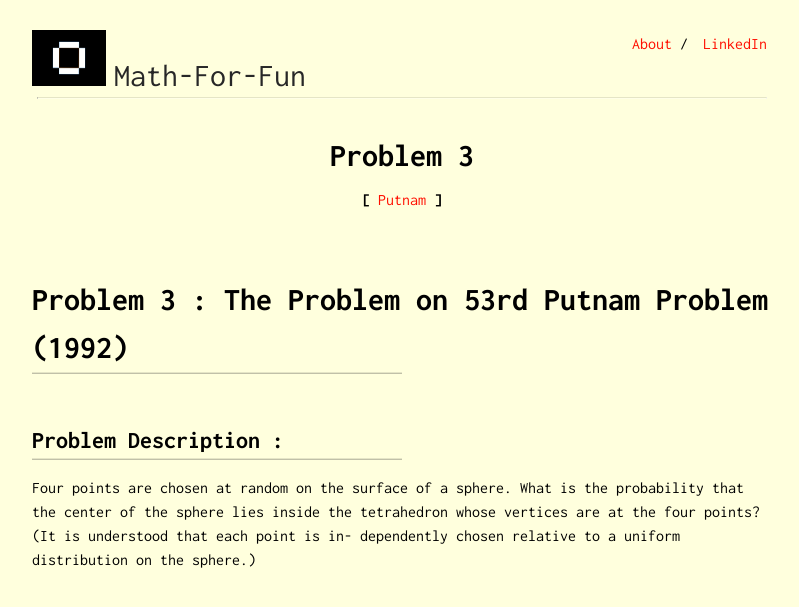
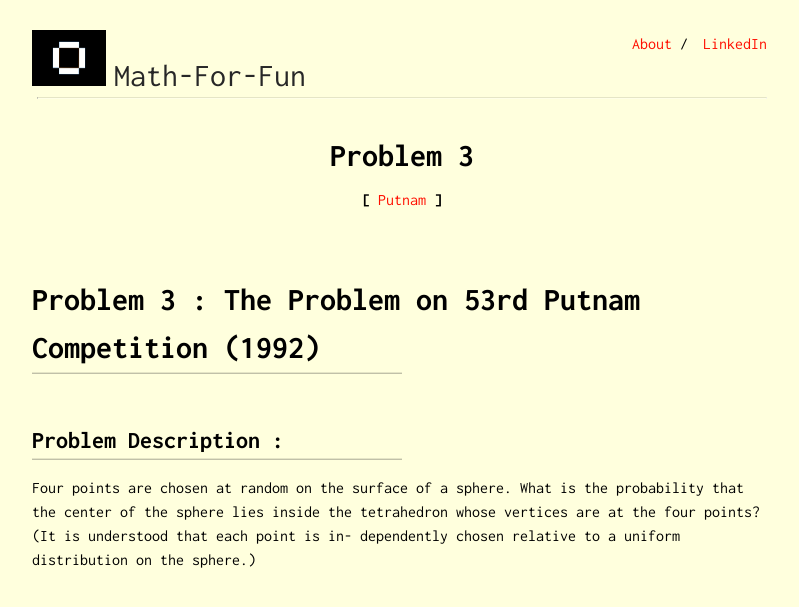
Before and after one commit to Oscuro-Phoenix/math-for-fun, a Jekyll site: the page built from _posts/2020-05-14-Problem-3.md, in a window 1280 px wide. Shown: the top 607 px of the page, without its empty margins (238-1037 px from the left). Built offline with Jekyll 4.4.1, drawn with Linux system fonts in a browser that asks for light colours.

Commit message:
Prob 3 Up 5

```diff
--- a/_posts/2020-05-14-Problem-3.md
+++ b/_posts/2020-05-14-Problem-3.md
@@ -4,7 +4,7 @@ title: Problem 3
 subtitle: A problem on Geometric Probability
 tags: [Putnam]
 ---
-# Problem 3 : The Problem on 53rd Putnam Problem (1992)
+# Problem 3 : The Problem on 53rd Putnam Competition (1992)
 
 ## Problem Description :
 Four points are chosen at random on the surface of a sphere. What is the probability that the center of the sphere lies inside the tetrahedron whose vertices are at the four points? (It is understood that each point is in- dependently chosen relative to a uniform distribution on the sphere.)
```
